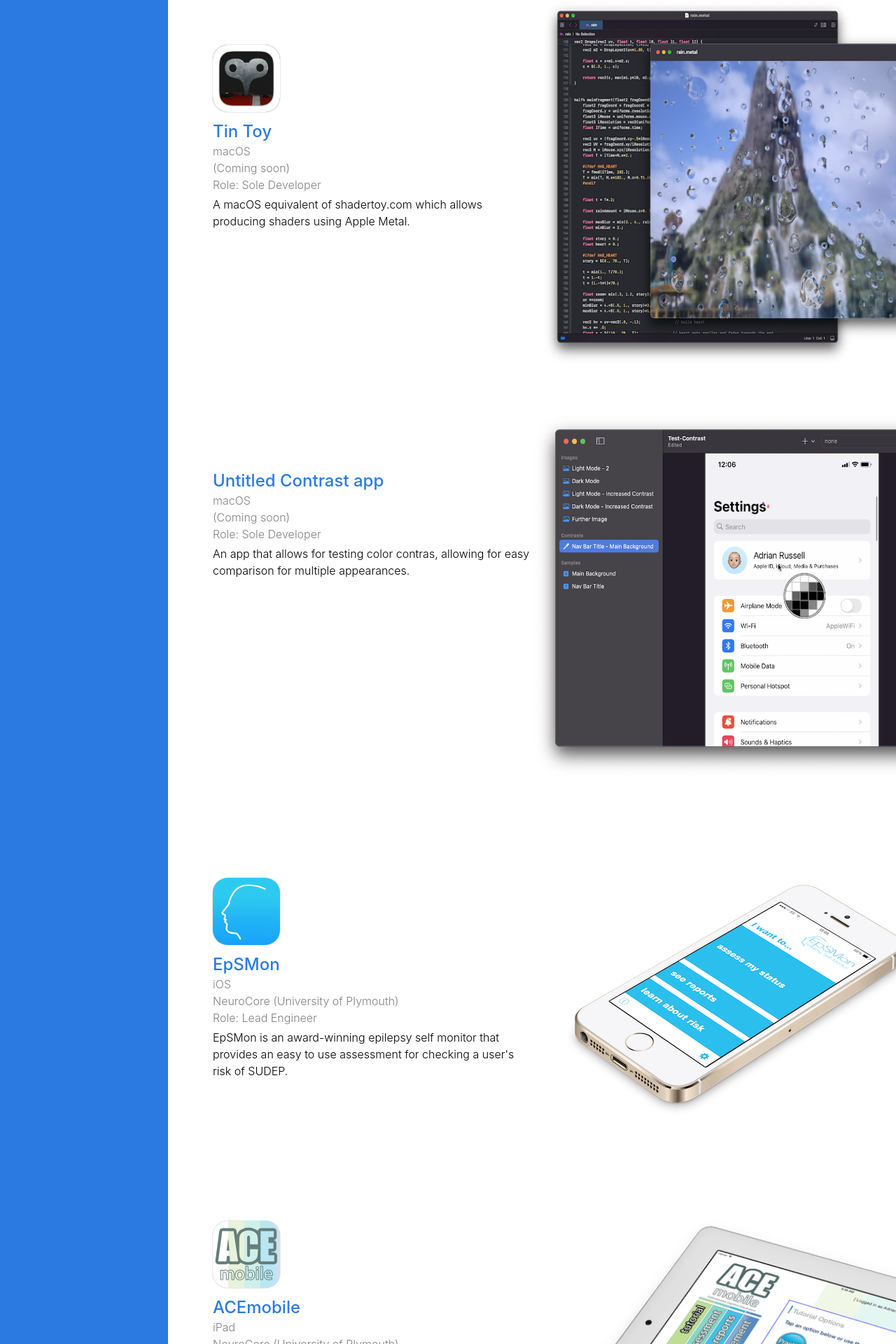
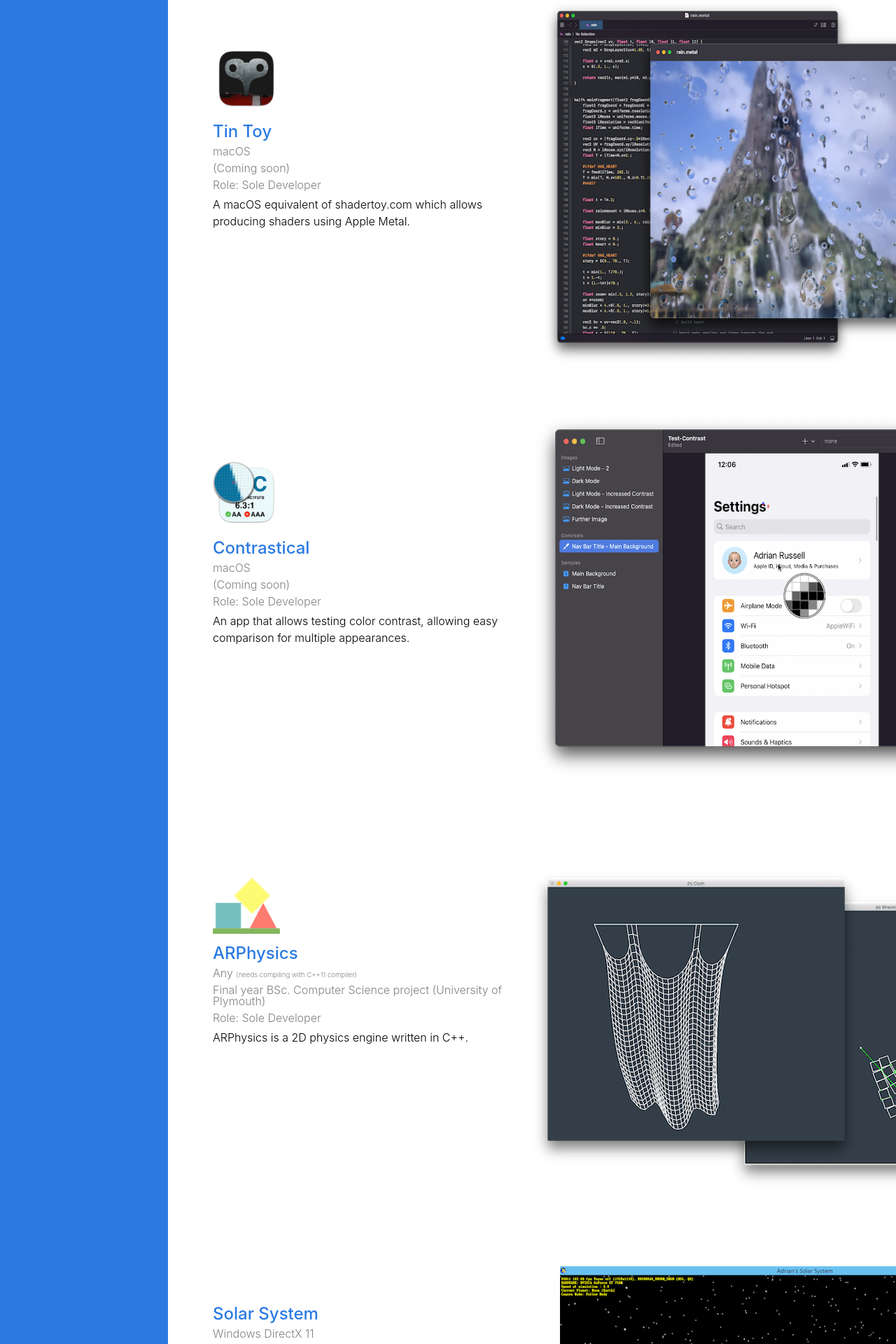
Before and after one commit to aderussell/aderussell.github.io, a Jekyll site: the page built from portfolio.md, in a window 1280 px wide. Shown: the top 1920 px of the page at 70% size. Built offline with Jekyll 4.4.1, drawn with Linux system fonts in a browser that asks for light colours; nearby versions of some CDN libraries; some of the changed text lies outside the part shown.

Commit message:
Add Contrastical app name and icon

```diff
--- a/portfolio.md
+++ b/portfolio.md
@@ -9,7 +9,6 @@ css: /stylesheets/portfolio.css
 {% include projects/project.html
     icon-name   = "tintoy-icon.png"
     icon-alt    = "Tin Toy app icon"
-    icon-is-app = true
     url         = ""
     name        = "Tin Toy"
     platform    = "macOS"
@@ -20,40 +19,15 @@ css: /stylesheets/portfolio.css
 %}
 
 {% include projects/project.html
+    icon-name   = "contrastical-icon.png"
+    icon-alt    = "Contrastical app icon"
     url         = ""
-    name        = "Untitled Contrast app"
+    name        = "Contrastical"
     platform    = "macOS"
     client      = "(Coming soon)"
     role        = "Sole Developer"
-    description = "An app that allows for testing color contras, allowing for easy comparison for multiple appearances."
+    description = "An app that allows testing color contrast, allowing easy comparison for multiple appearances."
     image-class = "contrast-device"
-%}
-
-{% include projects/project.html
-	icon-name   = "epsmon-icon.png"
-	icon-alt    = "EpSMon app icon"
-	icon-is-app = true
-	url         = "https://sudep.org/epilepsy-self-monitor"
-	name        = "EpSMon"
-	platform    = "iOS"
-	client      = "NeuroCore (University of Plymouth)"
-	role        = "Lead Engineer"
-	description = "EpSMon is an award-winning epilepsy self monitor that provides an easy to use assessment for checking a user's risk of SUDEP."
-	image-class = "epsmon-device"
-%}
-
-
-{% include projects/project.html
-	icon-name   = "acemobile-icon.png"
-	icon-alt    = "ACEmobile app icon"
-	icon-is-app = true
-	url         = "https://acemobile.frontierftd.org/aboutace.html"
-	name        = "ACEmobile"
-	platform    = "iPad"
-	client      = "NeuroCore (University of Plymouth)"
-	role        = "Lead Engineer"
-	description = "ACEmobile is a free, iPad based app for use by clinicians to support dementia assessment."
-	image-class = "acemobile-device"
 %}
 
 
```
Also changed, not shown: about.md (+2 -0 lines), images/projects/contrastical-icon.png (added).
